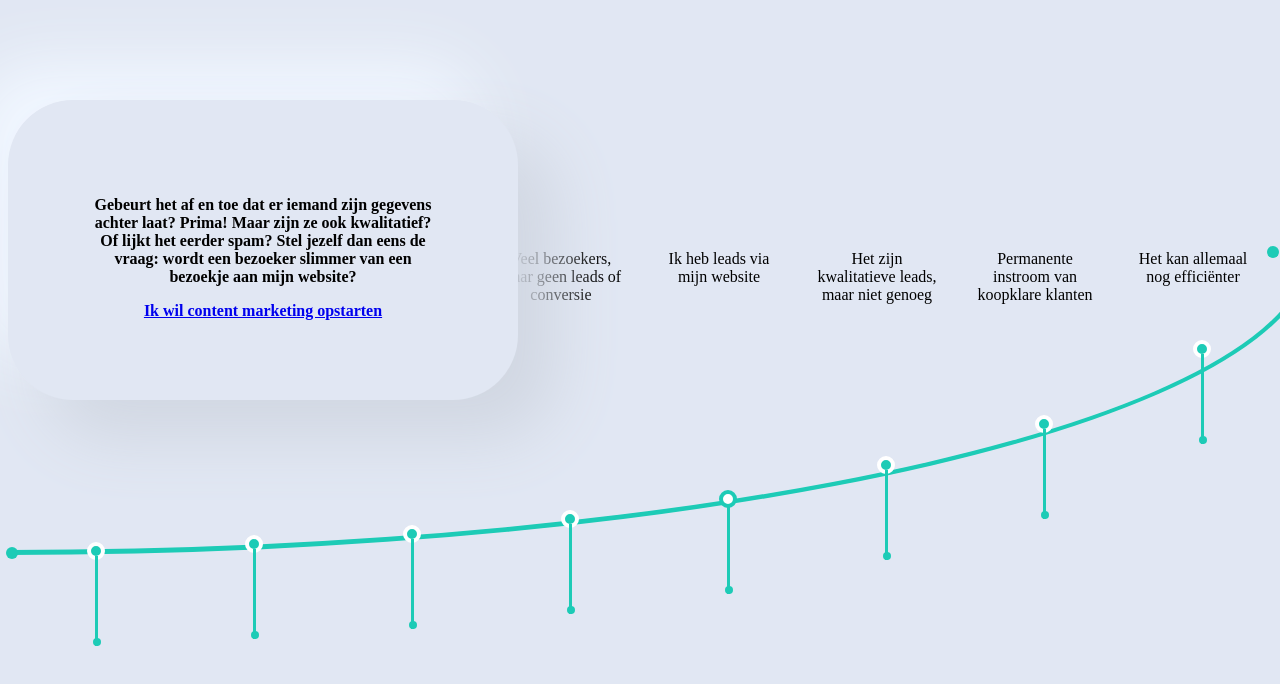
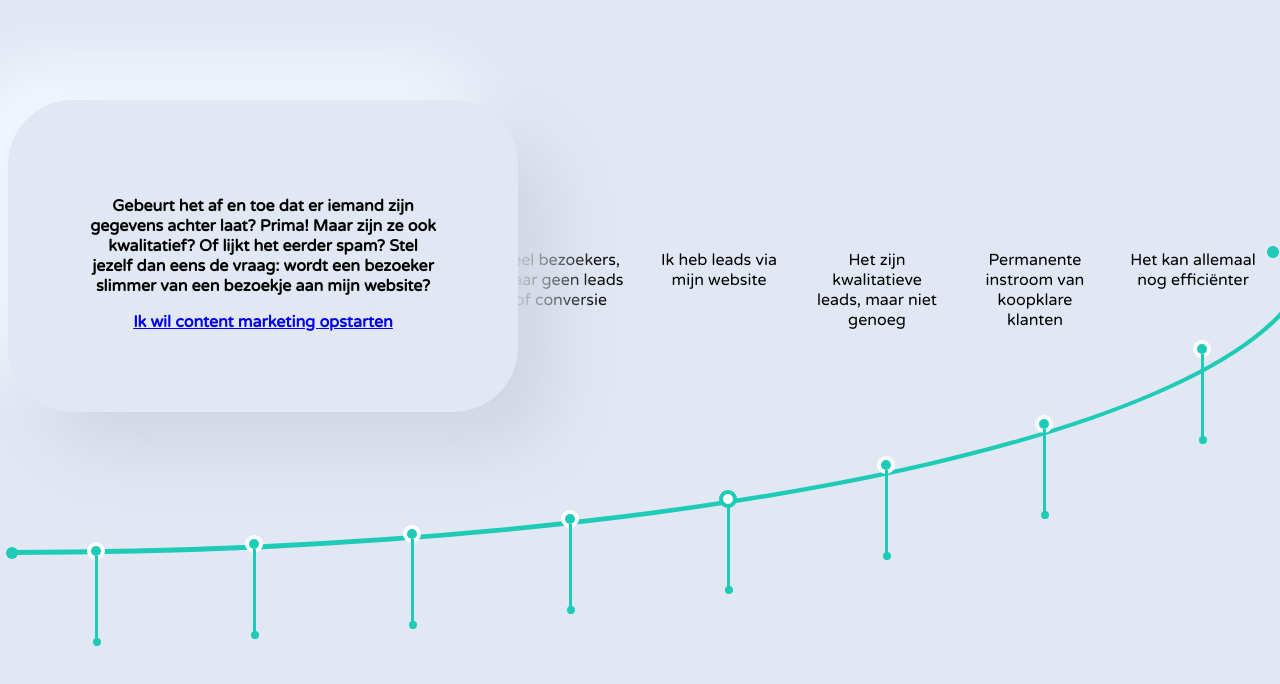
Before and after one commit to rawaldeep/timelinegraph, a plain HTML site: page index.html in a window 1280 px wide. Drawn offline with Linux system fonts and the light colour scheme.

Commit message:
new font

```diff
--- a/style.css
+++ b/style.css
@@ -1,6 +1,8 @@
 
+@import url("https://fonts.googleapis.com/css2?family=Lato:wght@400;700&family=Varela+Round&display=swap");
 body {
     background: #e1e7f3;
+    font-family: "Varela Round", sans-serif;;
   }
 @-webkit-keyframes pulse
 {
```
